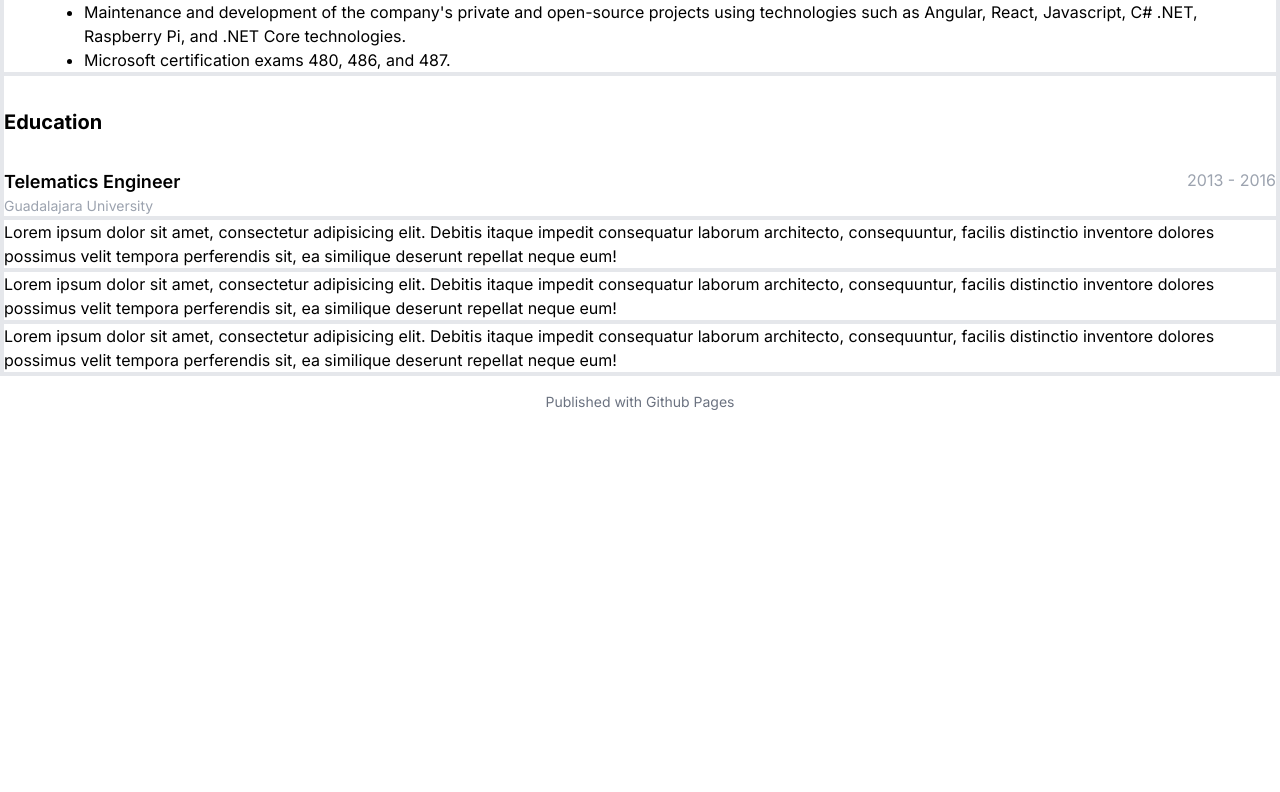
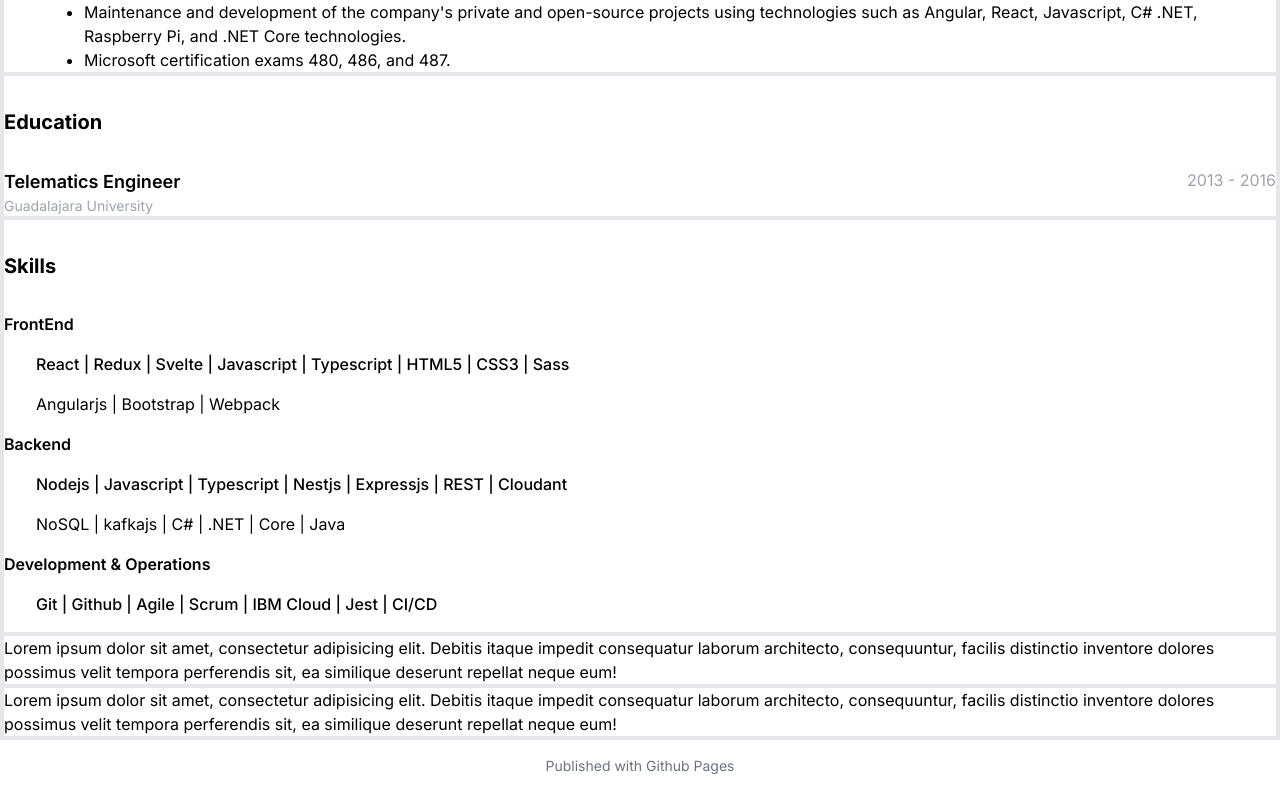
Before and after one commit to israelramosm/isra-page, a Next.js app: page / in a window 1280 px wide. Shown: the part 1584-2376 px from the top of the page. Before the commit the page ends 2012 px from the top, so only its background shows below. Built offline with nearby package versions, Linux system fonts and the light colour scheme.

Commit message:
feat(skills): add skills section and create component

```diff
--- a/src/app/page.tsx
+++ b/src/app/page.tsx
@@ -2,6 +2,7 @@ import Education from "../components/Education/Education";
 import Experience from "../components/Experience/Experience";
 import HomeSection from "../components/HomeSection/HomeSection";
 import Presentation from "../components/Presentation/Presentation";
+import Skills from "../components/Skills/Skills";
 import Summary from "../components/Summary/Summary";
 
 export default function Home() {
@@ -43,12 +44,8 @@ export default function Home() {
       </HomeSection>
       <HomeSection id="skills" className="border-solid border-2">
         {/* Skills */}
-        <p>
-          Lorem ipsum dolor sit amet, consectetur adipisicing elit. Debitis
-          itaque impedit consequatur laborum architecto, consequuntur, facilis
-          distinctio inventore dolores possimus velit tempora perferendis sit,
-          ea similique deserunt repellat neque eum!
-        </p>
+        <Header title="Skills" />
+        <Skills />
       </HomeSection>
       <HomeSection id="language" className="border-solid border-2">
         {/* Languages */}
--- a/src/components/Headers/TitleHeader.tsx
+++ b/src/components/Headers/TitleHeader.tsx
@@ -5,13 +5,13 @@ export type HeaderTitle = {
 }
 
 export default function TitleHeader({
-  rightText,
   title,
   subtitle,
+  rightText,
 }: {
-  rightText: string;
   title: string;
-  subtitle: string;
+  subtitle?: string;
+  rightText?: string;
 }) {
   return (
     <>
--- /dev/null
+++ b/src/components/Skills/Skills.tsx
@@ -0,0 +1,15 @@
+import { SKILS_DATA } from "./skillsData";
+
+export default function Skills() {
+  return (
+    <div>
+      {SKILS_DATA.map((d, i) => (
+        <div key={i} className="[&:not(:first-child)]:mt-4">
+          <h3 className="font-semibold">{d.name}</h3>
+          <p className="font-medium md:ml-8 mt-4">{d.primary.join(" | ")}</p>
+          <p className="md:ml-8 mt-4">{d.secondary.join(" | ")}</p>
+        </div>
+      ))}
+    </div>
+  );
+}
--- /dev/null
+++ b/src/components/Skills/skillsData.ts
@@ -0,0 +1,40 @@
+export interface SkillsI {
+  name: string;
+  primary: Array<string>;
+  secondary: Array<string>;
+}
+
+export const SKILS_DATA: Array<SkillsI> = [
+  {
+    name: "FrontEnd",
+    primary: [
+      "React",
+      "Redux",
+      "Svelte",
+      "Javascript",
+      "Typescript",
+      "HTML5",
+      "CSS3",
+      "Sass",
+    ],
+    secondary: ["Angularjs", "Bootstrap", "Webpack"],
+  },
+  {
+    name: "Backend",
+    primary: [
+      "Nodejs",
+      "Javascript",
+      "Typescript",
+      "Nestjs",
+      "Expressjs",
+      "REST",
+      "Cloudant",
+    ],
+    secondary: ["NoSQL", "kafkajs", "C#", ".NET", "Core", "Java"],
+  },
+  {
+    name: "Development & Operations",
+    primary: ["Git", "Github", "Agile", "Scrum", "IBM Cloud", "Jest", "CI/CD"],
+    secondary: [],
+  },
+];
```
